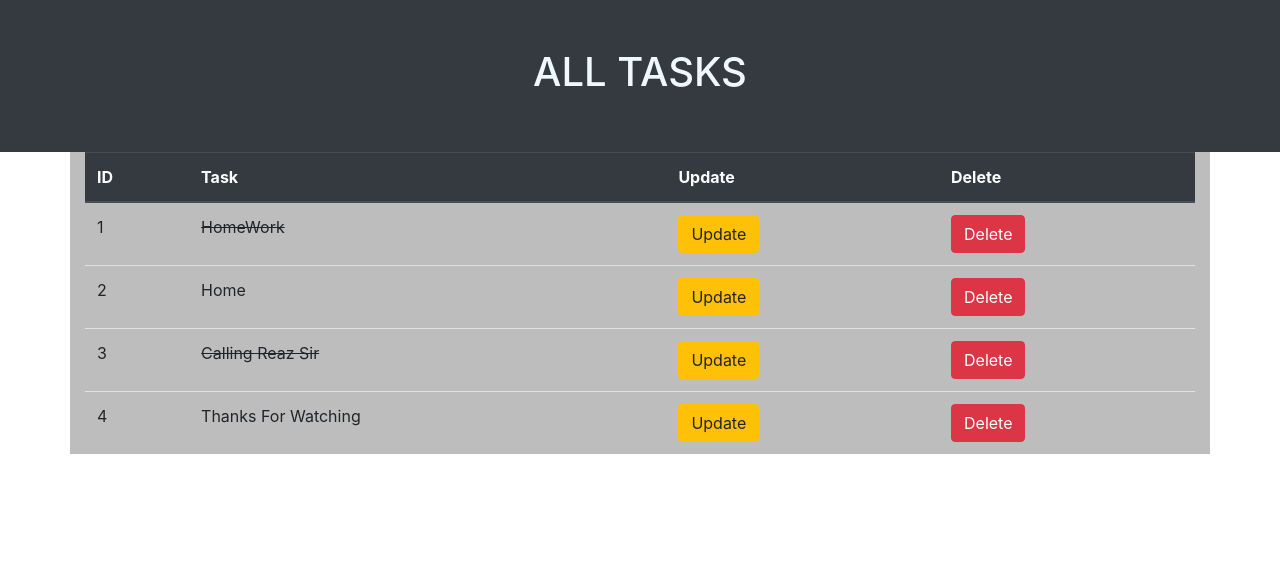
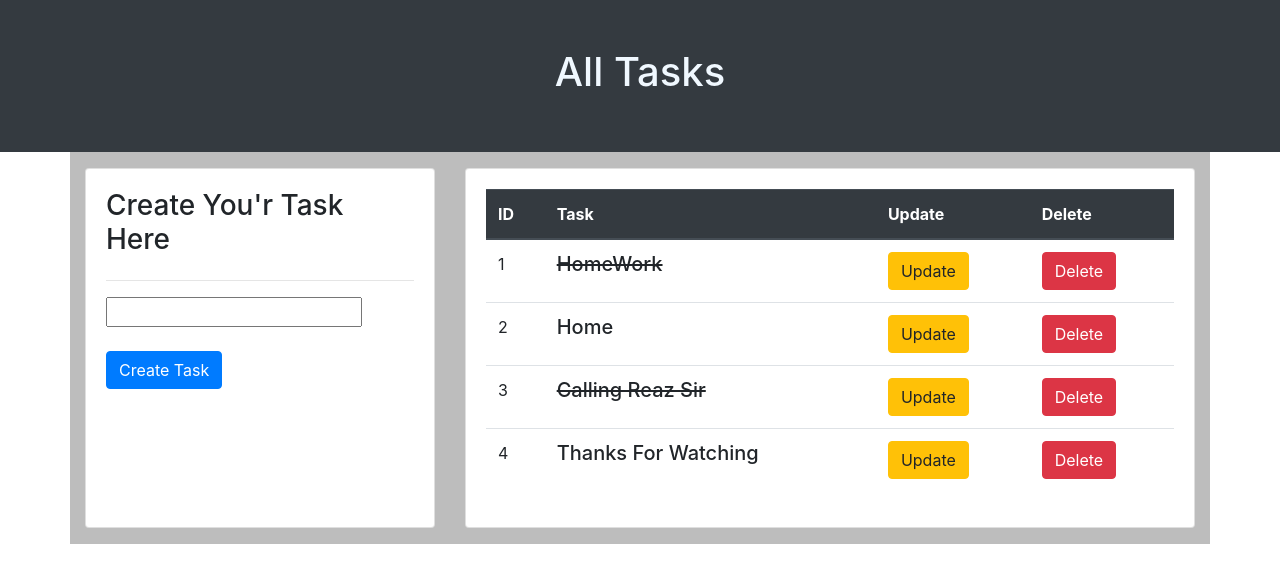
Before and after one commit to zahidhasanmilu/TO-DO-LIST, a Django app: page / in a window 1280 px wide. Shown: the top 583 px of the page. Run offline with Django 4.2, Linux system fonts and the light colour scheme; data comes from the database, SQL or seed files in the repository; both versions use the stored data as it was after the commit; some libraries are stand-ins or nearby versions.

Commit message:
Create task, Delete Task

```diff
--- a/ToDoList/Templates/base.html
+++ b/ToDoList/Templates/base.html
@@ -13,8 +13,8 @@
 </head>
 
 <body>
-  <center class="bg-dark p-5" style="color:aliceblue"> <h1> ALL TASKS </h1></center>
-  <div class="container" style="background-color: rgb(189, 189, 189);">
+  <center class="bg-dark p-5" style="color:aliceblue"> <h1>{% block heading %}  {% endblock heading %}</h1></center>
+  <div class="container py-3"  style="background-color: rgb(189, 189, 189);">
     {% block body %}
 
     {% endblock body %}
--- a/ToDoList/Templates/index.html
+++ b/ToDoList/Templates/index.html
@@ -6,6 +6,21 @@
 {% block body %}
 
 <div class="contaner">
+    <div class="row">
+        <div class="col-md-4 ">
+            <div class="card card-body h-100">
+                <h3>Create You'r Task Here</h3>
+                <hr>
+                <form method="POST">
+                    {% csrf_token %}
+                    {{form.title}} <br> <br>
+                    <a name="" id="" class="btn btn-primary" href="#" role="button"> Create Task</a>
+                </form>
+            </div>
+        </div>
+
+        <div class="col-md-8">
+            <div class="card card-body h-100">
                 <table class="table">
                     <thead class="thead-dark">
                         <tr>
@@ -20,17 +35,29 @@
                         <tr>
                             <td scope="row">{{forloop.counter}}</td>
                             {% if task.complete == True %}
-            <td><strike>{{task.title}}</strike></td>
+                            <td><strike>
+                                    <h5> {{task.title}}</h5>
+                                </strike></td>
                             {% else %}
-            <td><span>{{task.title}}</span></td>
+                            <td><span>
+                                    <h5>{{task.title}}</h5>
+                                </span></td>
                             {% endif %}
 
-            <td><a href="{% url 'updateTask' task.id %}"><button type="button" class="btn btn-warning">Update</button></a></td>
-            <td><a href="{% url 'deleteTask' task.id %}"><button type="button" class="btn btn-danger">Delete</button></a></td>
+                            <td><a href="{% url 'updateTask' task.id %}"><button type="button"
+                                        class="btn btn-warning">Update</button></a></td>
+                            <td><a href="{% url 'deleteTask' task.id %}"><button type="button"
+                                        class="btn btn-danger">Delete</button></a></td>
                         </tr>
                         {% endfor %}
                     </tbody>
                 </table>
             </div>
+        </div>
+    </div>
+
+    <!-- ########### -->
+
+</div>
 
 {% endblock body %}
--- /dev/null
+++ b/ToDoList/taskApp/forms.py
@@ -0,0 +1,9 @@
+from django import forms
+from .models import Task
+
+
+
+class TaskForm(forms.ModelForm):
+    class Meta:
+        model = Task
+        fields = '__all__'
--- a/ToDoList/taskApp/views.py
+++ b/ToDoList/taskApp/views.py
@@ -1,26 +1,52 @@
-from django.shortcuts import render
+from django.shortcuts import render, redirect
 from .models import Task
+from .forms import TaskForm
+from django.contrib import messages
+
 # Create your views here.
 
 def home(request):
     tasks = Task.objects.all()
+    form = TaskForm()
+    if request.method=="POST":
+        form = TaskForm(request.POST)
+        if form.is_valid():
+            form.save()
+            return redirect('home')
+
+    context={
+        'tasks': tasks,
+        'form': form,
+    }
+    return render(request, 'index.html', context)
 
 
 
 
-    context={
-        'tasks': tasks,
-
-    }
-    return render(request, 'index.html', context)
-
-
 def update(request,id):
     task = Task.objects.get(id=id)
-    print(task)
-    return render(request, 'update.html')
+    if request.method=="POST":
+        form = TaskForm(request.POST, instance=task)
+        if form.is_valid():
+            form.save()
+            return redirect('home')
+        else:
+            messages.error(request, "Please INPUT DATA")
+            return redirect('update')
+    else:
+        form = TaskForm(instance=task)
+    context={
+        'form': form,
+        'task': task,
+    }
+    return render(request, 'update.html', context)
 
 def delete(request,id):
     task = Task.objects.get(id=id)
-    print(task)
-    return render(request, 'update.html')
+    if request.method=='POST':
+        task.delete()
+        return redirect('home')
+    context={
+        'task': task,
+    }
+    return render(request, 'delete.html', context)
```
Also changed, not shown: ToDoList/Templates/delete.html (added, +21 -0 lines), ToDoList/Templates/update.html (+23 -0 lines), ToDoList/db.sqlite3. Lines whose indentation alone changed are shown as unchanged.
